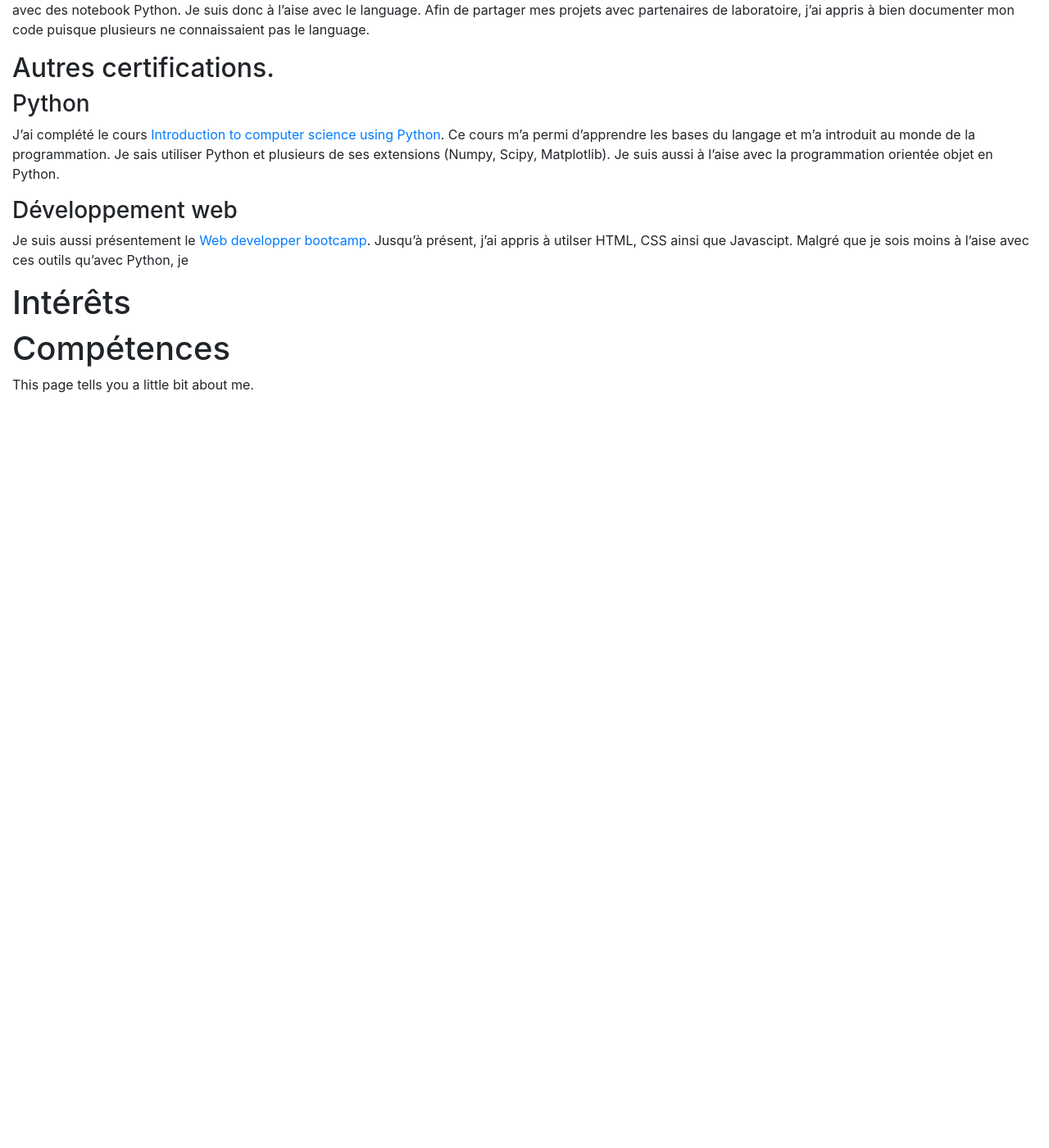
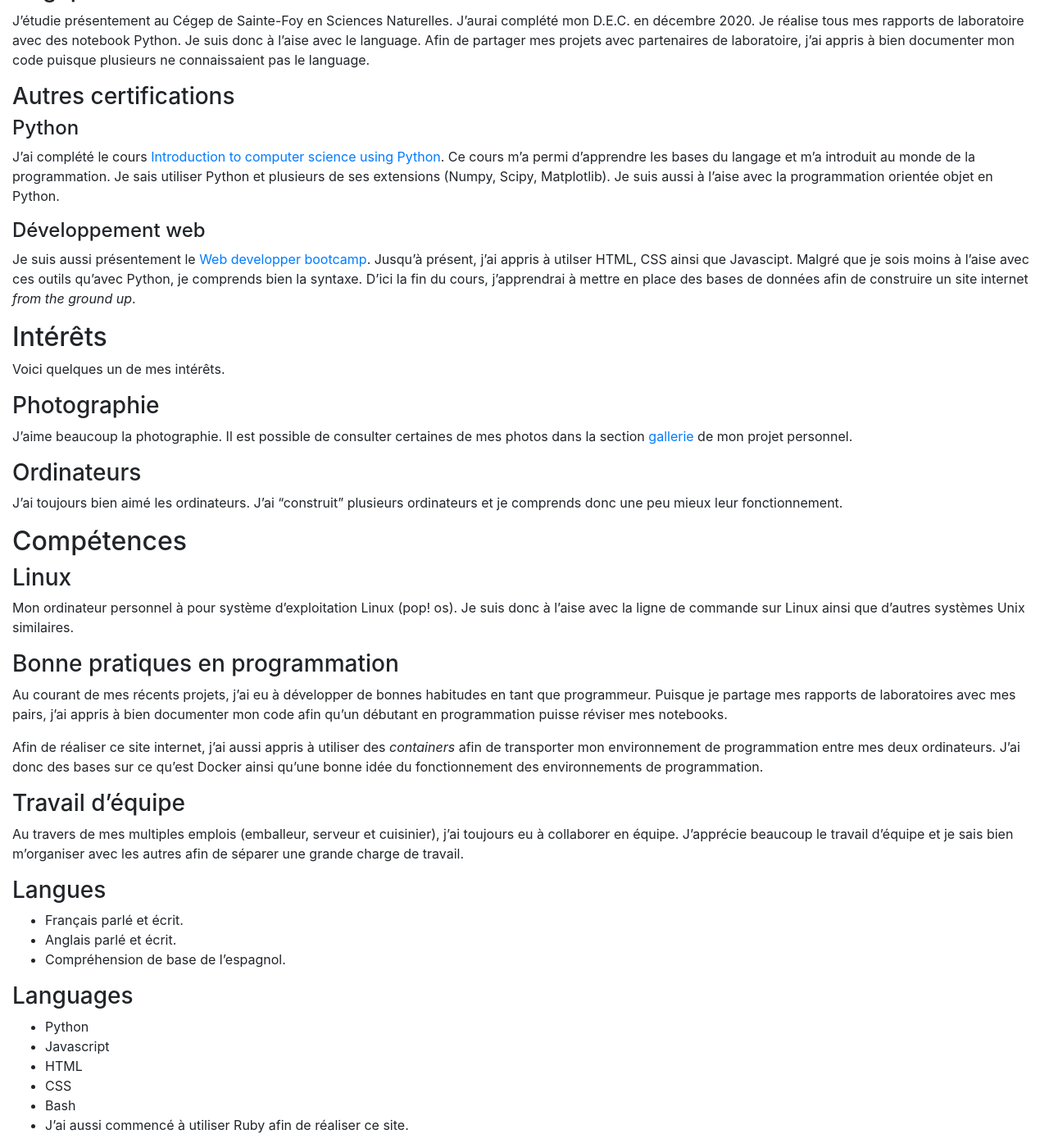
Before and after one commit to TrickyTroll/trickytroll.github.io, a Jekyll site: the page built from about.md, in a window 1280 px wide and 1400 px high, scrolled down 269 px. Shown: the whole window at 82% size. Built offline with Jekyll 4.4.1, drawn with Linux system fonts in a browser that asks for light colours; before the commit the page ends 900 px from its top, so only the background shows below that; some of the changed text lies outside the part shown.

Commit message:
premier cv

```diff
--- a/about.md
+++ b/about.md
@@ -2,22 +2,46 @@
 layout: default
 title: À propos
 ---
-# Éducation
+# Cette page en dit un peu sur moi
+## Éducation
 
-## Diplôme d'études secondaire
+### Diplôme d'études secondaire
 J'ai complété mon secondaire 5 à l'école secondaire De Rochebelle. J'ai aussi mon diplôme du [P.E.I](https://www.ibo.org/fr/programmes/middle-years-programme/). Comme projet personnel, j'ai réalisé un site sur la [photographie](https://etienneparent4.wixsite.com/artphotographie).
 
-## Cégep
+### Cégep
 J'étudie présentement au Cégep de Sainte-Foy en Sciences Naturelles. J'aurai complété mon D.E.C. en décembre 2020. Je réalise tous mes rapports de laboratoire avec des notebook Python. Je suis donc à l'aise avec le language. Afin de partager mes projets avec partenaires de laboratoire, j'ai appris à bien documenter mon code puisque plusieurs ne connaissaient pas le language.
 
-## Autres certifications.
-### Python
+### Autres certifications
+#### Python
 J'ai complété le cours [Introduction to computer science using Python](https://www.edx.org/course/introduction-to-computer-science-and-programming-7). Ce cours m'a permi d'apprendre les bases du langage et m'a introduit au monde de la programmation. Je sais utiliser Python et plusieurs de ses extensions (Numpy, Scipy, Matplotlib). Je suis aussi à l'aise avec la programmation orientée objet en Python.
-### Développement web
-Je suis aussi présentement le [Web developper bootcamp](https://www.udemy.com/course/the-web-developer-bootcamp/). Jusqu'à présent, j'ai appris à utilser HTML, CSS ainsi que Javascipt. Malgré que je sois moins à l'aise avec ces outils qu'avec Python, je
+#### Développement web
+Je suis aussi présentement le [Web developper bootcamp](https://www.udemy.com/course/the-web-developer-bootcamp/). Jusqu'à présent, j'ai appris à utilser HTML, CSS ainsi que Javascipt. Malgré que je sois moins à l'aise avec ces outils qu'avec Python, je comprends bien la syntaxe. D'ici la fin du cours, j'apprendrai à mettre en place des bases de données afin de construire un site internet *from the ground up*.
 
-# Intérêts
+## Intérêts
+Voici quelques un de mes intérêts.
+### Photographie
+J'aime beaucoup la photographie. Il est possible de consulter certaines de mes photos dans la section [gallerie](https://etienneparent4.wixsite.com/artphotographie/gallery) de mon projet personnel.
+### Ordinateurs
+J'ai toujours bien aimé les ordinateurs. J'ai "construit" plusieurs ordinateurs et je comprends donc une peu mieux leur fonctionnement.
+## Compétences
+### Linux
+Mon ordinateur personnel à pour système d'exploitation Linux (pop! os). Je suis donc à l'aise avec la ligne de commande sur Linux ainsi que d'autres systèmes Unix similaires.
+### Bonne pratiques en programmation
+Au courant de mes récents projets, j'ai eu à développer de bonnes habitudes en tant que programmeur. Puisque je partage mes rapports de laboratoires avec mes pairs, j'ai appris à bien documenter mon code afin qu'un débutant en programmation puisse réviser mes notebooks.
 
-# Compétences
+Afin de réaliser ce site internet, j'ai aussi appris à utiliser des *containers* afin de transporter mon environnement de programmation entre mes deux ordinateurs. J'ai donc des bases sur ce qu'est Docker ainsi qu'une bonne idée du fonctionnement des environnements de programmation.
+### Travail d'équipe
+Au travers de mes multiples emplois (emballeur, serveur et cuisinier), j'ai toujours eu à collaborer en équipe. J'apprécie beaucoup le travail d'équipe et je sais bien m'organiser avec les autres afin de séparer une grande charge de travail.
 
-This page tells you a little bit about me.
+### Langues
+* Français parlé et écrit.
+* Anglais parlé et écrit.
+* Compréhension de base de l'espagnol.
+
+### Languages
+* Python
+* Javascript
+* HTML
+* CSS
+* Bash
+* J'ai aussi commencé à utiliser Ruby afin de réaliser ce site.
```
